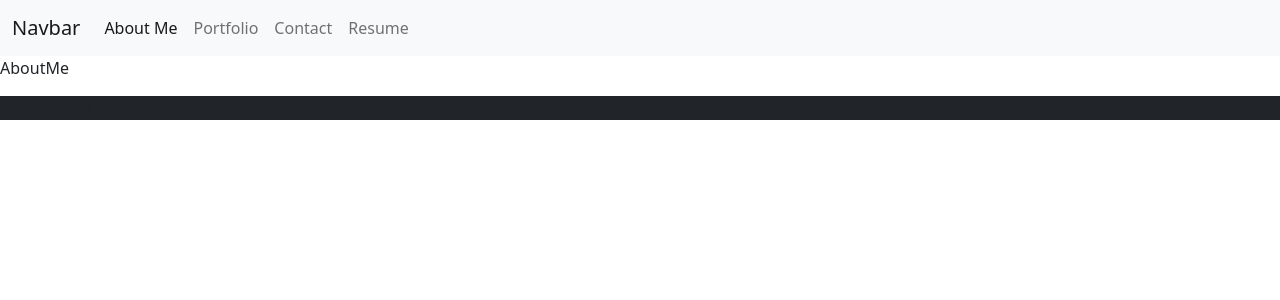
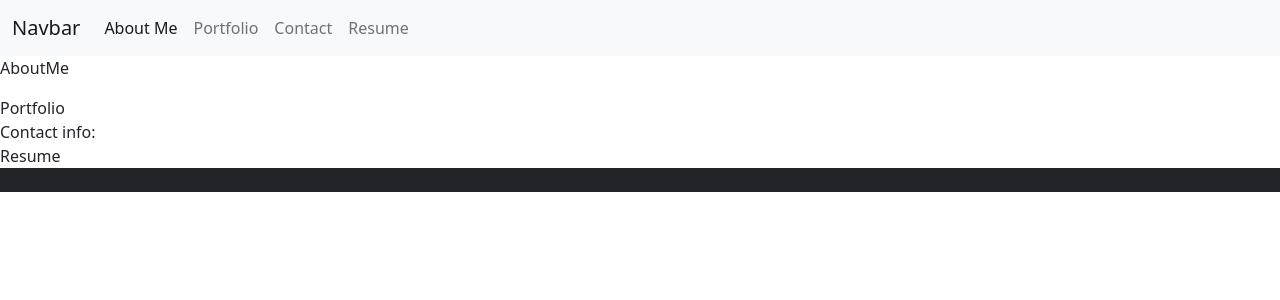
Before and after one commit to DanielG808/react-portfolio, a React (Vite) app: page / in a window 1280 px wide. Shown: the top 300 px of the page. Built offline with nearby package versions, Linux system fonts and the light colour scheme.

Commit message:
added an assest/images

```diff
--- a/src/App.jsx
+++ b/src/App.jsx
@@ -1,12 +1,18 @@
 import Nav from "./components/Nav";
 import Footer from "./components/Footer";
 import AboutMe from "./components/AboutMe";
+import Portfolio from "./components/Portfolio";
+import Contact from "./components/Contact";
+import Resume from "./components/Resume";
 
 function App() {
   return (
     <>
       <Nav />
       <AboutMe />
+      <Portfolio />
+      <Contact />
+      <Resume />
       <Footer />
     </>
   );
--- a/src/components/AboutMe.jsx
+++ b/src/components/AboutMe.jsx
@@ -2,7 +2,7 @@ import React from "react";
 
 const AboutMe = () => {
   return (
-    <div>
+    <div id="about-me">
       <p>AboutMe</p>
     </div>
   );
--- /dev/null
+++ b/src/components/Contact.jsx
@@ -0,0 +1,7 @@
+import React from "react";
+
+const Contact = () => {
+  return <div id="contact">Contact info: </div>;
+};
+
+export default Contact;
--- a/src/components/Nav.jsx
+++ b/src/components/Nav.jsx
@@ -19,22 +19,26 @@ export default function Nav() {
         <div className="collapse navbar-collapse" id="navbarNav">
           <ul className="navbar-nav">
             <li className="nav-item">
-              <a className="nav-link active" aria-current="page" href="#">
+              <a
+                className="nav-link active"
+                aria-current="page"
+                href="#about-me"
+              >
                 About Me
               </a>
             </li>
             <li className="nav-item">
-              <a className="nav-link" href="#">
+              <a className="nav-link" href="#portfolio">
                 Portfolio
               </a>
             </li>
             <li className="nav-item">
-              <a className="nav-link" href="#">
+              <a className="nav-link" href="#contact">
                 Contact
               </a>
             </li>
             <li className="nav-item">
-              <a className="nav-link" href="#">
+              <a className="nav-link" href="#resume">
                 Resume
               </a>
             </li>
--- /dev/null
+++ b/src/components/Portfolio.jsx
@@ -0,0 +1,7 @@
+import React from "react";
+
+const Portfolio = () => {
+  return <div id="portfolio">Portfolio</div>;
+};
+
+export default Portfolio;
--- /dev/null
+++ b/src/components/Resume.jsx
@@ -0,0 +1,7 @@
+import React from "react";
+
+const Resume = () => {
+  return <div id="resume">Resume</div>;
+};
+
+export default Resume;
```
Also changed, not shown: src/assets/images/howie.png (added).
